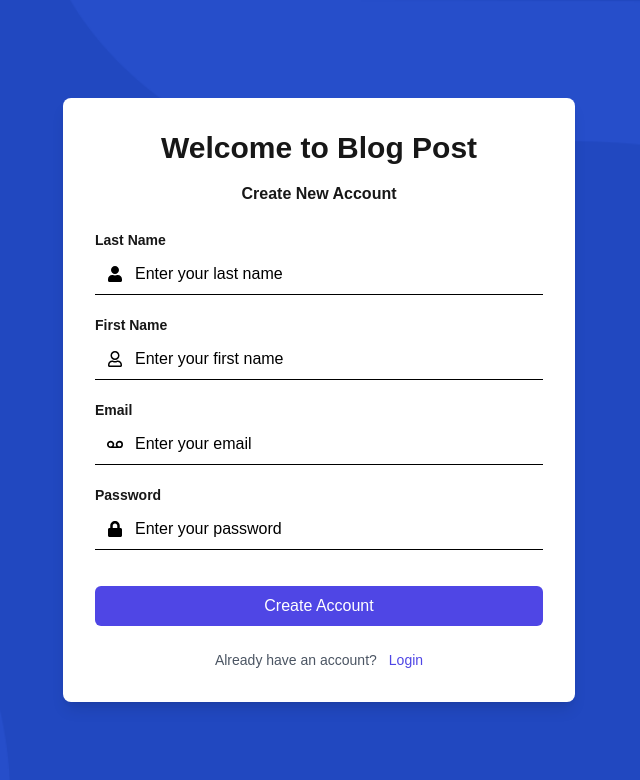
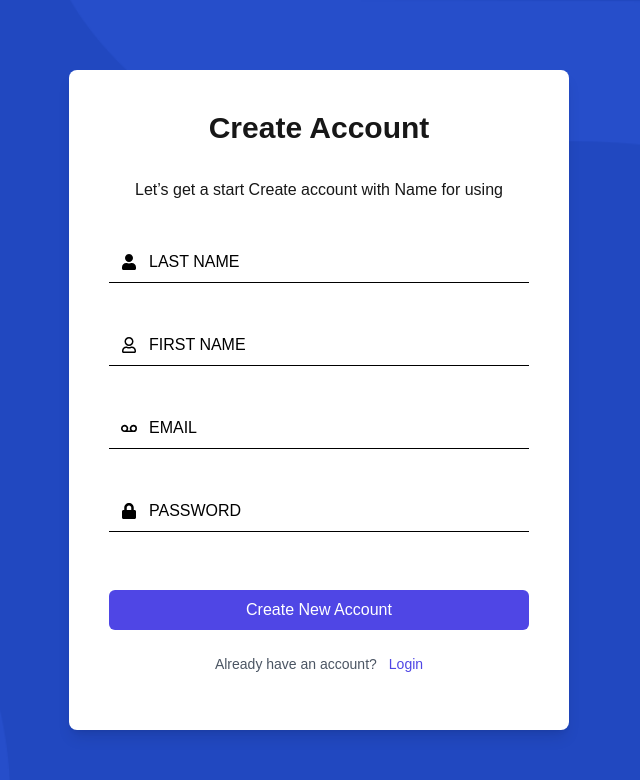
Before and after one commit to sengkimer1/Blog_post, a Next.js app: page /signup in a window 1280 px wide. Shown: the top 780 px of the page, without its empty margins (321-961 px from the left). Built offline with nearby package versions, Linux system fonts and the light colour scheme.

Commit message:
update signup

```diff
--- a/src/app/signup/page.tsx
+++ b/src/app/signup/page.tsx
@@ -63,50 +63,46 @@ const CreateAccountForm: React.FC = () => {
         backgroundImage: `URL(${img.src})`,
       }}
     >
-      <div className="bg-white shadow-lg rounded-lg p-8 max-w-lg w-full">
-        <h2 className="text-3xl font-bold mb-4 text-center">Welcome to Blog Post</h2>
-        <h3 className="text-1xl font-bold mb-6 text-center">Create New Account</h3>
+      <div className="bg-white shadow-lg rounded-lg p-10 w-[500px] h-[660px] max-sm:w-[400px] ">
+        <h2 className="text-3xl font-bold mb-8 text-center">Create Account</h2>
+        <h3 className="text-5 mb-10 text-center">Let’s get a start Create account with Name for using</h3>
 
-        <form className="space-y-5" onSubmit={handleSubmit}>
+        <form className="space-y-[10%]" onSubmit={handleSubmit}>
         <div className="relative ">
-        <FaUser className="absolute left-3 top-11 transform -translate-y-1/2 text-black" />
+        <FaUser className="absolute left-3 top-5 transform -translate-y-1/2 text-black" />
           <Input
-            label="Last Name"
             name="lastName"
             value={formData.lastName}
             onChange={handleChange}
-            placeholder="Enter your last name"
+            placeholder="LAST NAME"
             className="my-custom-class"
           /></div>
              <div className="relative ">
-             <FaRegUser className="absolute left-3 top-11 transform -translate-y-1/2 text-black" />
+             <FaRegUser className="absolute left-3 top-5 transform -translate-y-1/2 text-black" />
           <Input
-            label="First Name"
             name="firstName"
             value={formData.firstName}
             onChange={handleChange}
-            placeholder="Enter your first name"
+            placeholder="FIRST NAME"
             className="my-custom-class"
           /></div>
             <div className="relative ">
-            <FaVoicemail className="absolute left-3 top-11 transform -translate-y-1/2 text-black" />
+            <FaVoicemail className="absolute left-3 top-5 transform -translate-y-1/2 text-black" />
           <Input
-            label="Email"
             name="email"
             value={formData.email}
             onChange={handleChange}
-            placeholder="Enter your email"
+            placeholder="EMAIL"
             className="my-custom-class"
           /></div>
           <div className="relative ">
-          <FaLock className="absolute left-3 top-11 transform -translate-y-1/2 text-black" />
+          <FaLock className="absolute left-3 top-5 transform -translate-y-1/2 text-black" />
           <Input
-            label="Password"
             name="password"
             type="password"
             value={formData.password}
             onChange={handleChange}
-            placeholder="Enter your password"
+            placeholder="PASSWORD"
             className="my-custom-class"
           /></div>
 
@@ -115,7 +111,7 @@ const CreateAccountForm: React.FC = () => {
             className="w-full bg-indigo-600 text-white py-2 rounded-md font-medium hover:bg-indigo-700 transition-colors"
             disabled={loading}
           >
-            {loading ? 'Creating Account...' : 'Create Account'}
+            {loading ? 'Creating Account...' : 'Create New Account'}
           </button>
         </form>
 
```
